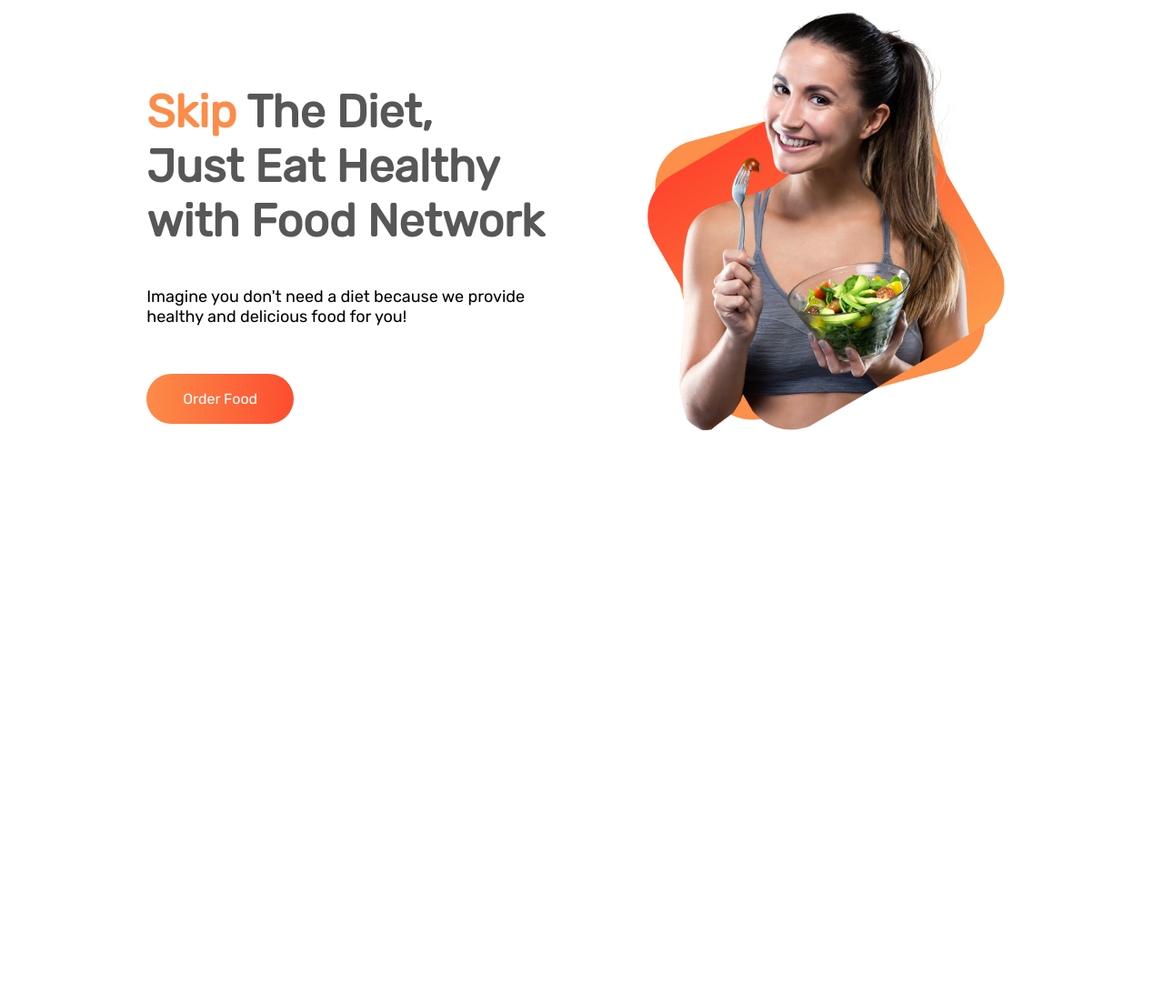
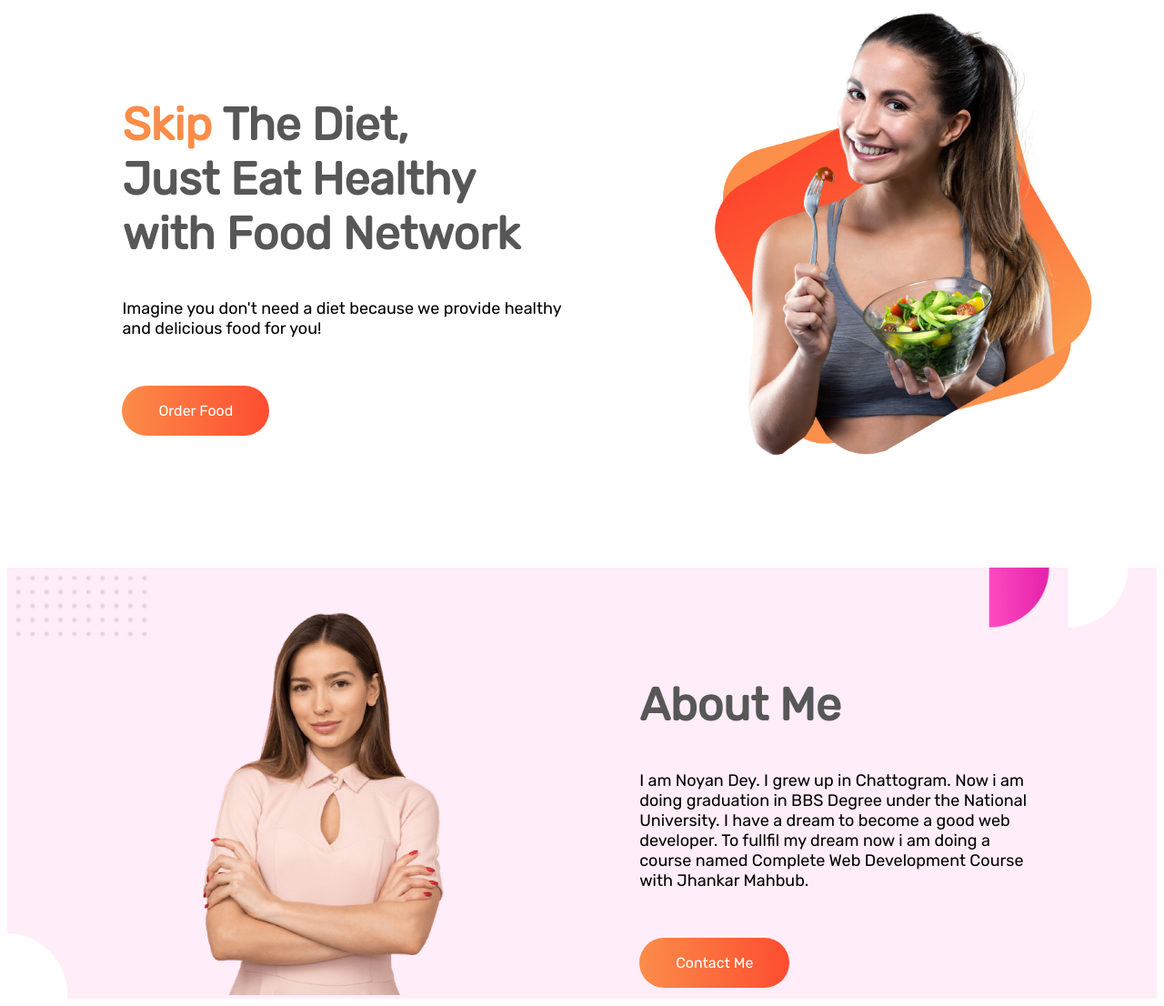
Before and after one commit to noyondey1/assignment1-food-network, a plain HTML site: page index.html in a window 1280 px wide. Shown: the part 97-1203 px from the top of the page at 91% size. Before the commit the page ends 800 px from the top, so only its background shows below. Drawn offline with Linux system fonts and the light colour scheme.

Commit message:
about section completed

```diff
--- a/index.html
+++ b/index.html
@@ -15,7 +15,7 @@
 <body>
     <section class="top flex-container">
         <div class="half-part">
-            <h1 class="declared"><span class="colored">Skip</span> The Diet,<br> Just Eat Healthy<br> with Food Network</h1>
+            <h1><span class="colored">Skip</span> The Diet,<br> Just Eat Healthy<br> with Food Network</h1>
             <p>Imagine you don't need a diet because we provide healthy and delicious food for you!</p>
             <a href="#" class="link-button">Order Food</a>
         </div>
@@ -24,6 +24,17 @@
         </div>
 
     </section>
+
+    <section class="about flex-container">
+        <div class="half-part middle-image">
+            <img src="./images/female/Person Image.png" alt="">
+        </div>
+        <div class="half-part middle-text">
+            <h1>About Me</h1>
+            <p>I am Noyan Dey. I grew up in Chattogram. Now i am doing graduation in BBS Degree under the National University. I have a dream to become a good web developer. To fullfil my dream now i am doing a course named Complete Web Development Course with Jhankar Mahbub.</p>
+            <a href="#" class="link-button">Contact Me</a>
+        </div>
+    </section>
 </body>
 
 </html>
--- a/style.css
+++ b/style.css
@@ -6,13 +6,6 @@ h1 {
     font-size: 50px;
     text-align: left;
     font-weight: 700;
-}
-
-section {
-    margin: 0 100px;
-}
-
-.declared{
     color: #575757;
 }
 
@@ -34,6 +27,7 @@ section {
 .half-part {
     width: 50%;
     margin-left: 5%;
+    padding-left: 5%;
 }
 
 .half-part img {
@@ -52,3 +46,19 @@ section {
     margin-bottom: 70px;
     font-size: 18px;
 }
+
+.about{
+    background-image: url(./images/shapes/Frame\ 59.jpg);
+    background-repeat: no-repeat;
+    background-size: cover;
+    padding-top: 50px;
+}
+
+.middle-image img{
+    width: 60%;
+    padding-left: 20%;
+}
+
+.middle-text{
+    padding-right: 10%;
+}
```
